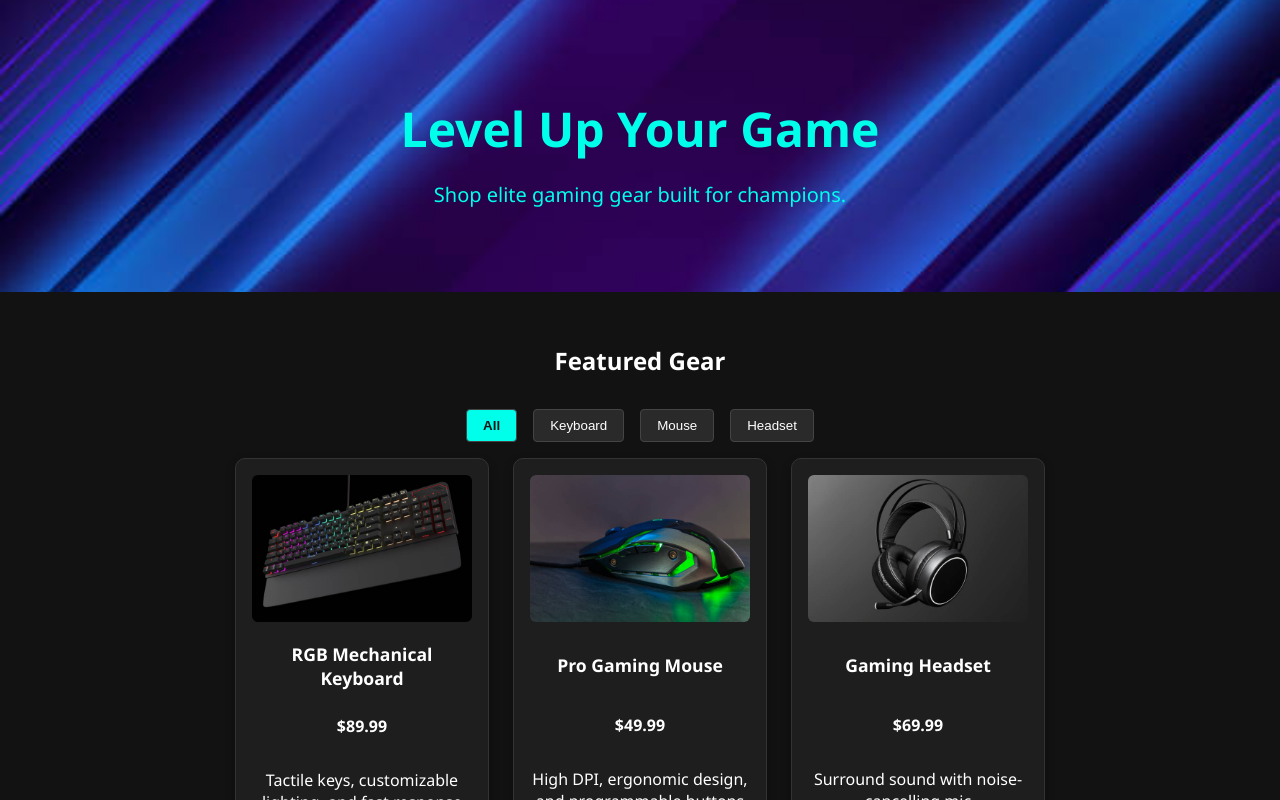
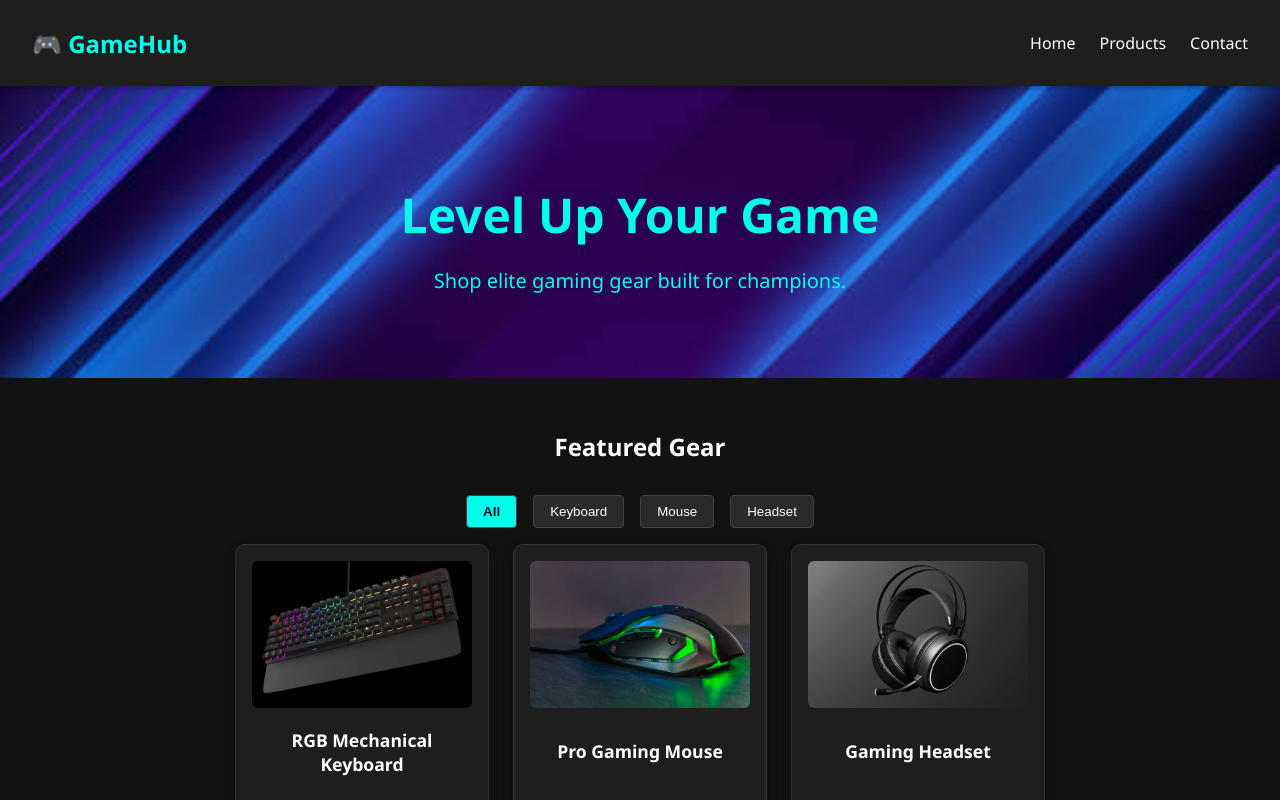
Before and after one commit to joshuadsmithdev/E-commerce-project, a React (Create React App) app in the folder ecom-product-app/: page / in a window 1280 px wide. Shown: the top 800 px of the page. Built offline with nearby package versions, Linux system fonts and the light colour scheme.

Commit message:
enhanced hover effects to products and installed react router dom

```diff
--- a/ecom-product-app/src/App.css
+++ b/ecom-product-app/src/App.css
@@ -61,3 +61,38 @@ footer {
   color: #121212;
   font-weight: bold;
 }
+.navbar {
+  background-color: #1e1e1e;
+  color: #fff;
+  display: flex;
+  justify-content: space-between;
+  align-items: center;
+  padding: 1rem 2rem;
+  position: sticky;
+  top: 0;
+  z-index: 1000;
+  box-shadow: 0 2px 5px rgba(0,0,0,0.3);
+}
+
+.logo {
+  font-size: 1.5rem;
+  font-weight: bold;
+  color: #00ffea;
+}
+
+.nav-links {
+  list-style: none;
+  display: flex;
+  gap: 1.5rem;
+}
+
+.nav-links li a {
+  color: #fff;
+  text-decoration: none;
+  font-weight: 500;
+  transition: color 0.2s;
+}
+
+.nav-links li a:hover {
+  color: #00ffea;
+}
--- a/ecom-product-app/src/App.js
+++ b/ecom-product-app/src/App.js
@@ -37,6 +37,15 @@ function App() {
 
   return (
     <div className="App">
+      <nav className="navbar">
+        <div className="logo">🎮 GameHub</div>
+        <ul className="nav-links">
+          <li><a href="#">Home</a></li>
+          <li><a href="#">Products</a></li>
+          <li><a href="#">Contact</a></li>
+        </ul>
+      </nav>
+
       <header className="hero"
               style={{ backgroundImage: "url('/images/gaming-banner.jpg')" }}
       >
--- a/ecom-product-app/src/components/ProductItem.css
+++ b/ecom-product-app/src/components/ProductItem.css
@@ -10,17 +10,24 @@
   display: flex;
     flex-direction: column;
     justify-content: space-between;
-  transition: transform 0.2s ease;
+  transition: transform 0.2s ease, box-shadow 0.2s ease;
+  cursor: pointer;
 }
 
 .product-item:hover {
   transform: scale(1.05);
+    box-shadow: 0 6px 16px rgba(0,255,234,0.4);
+    border-color: #00ffea;
 }
 
 .product-item img {
   width: 100%;
   border-radius: 6px;
   margin-bottom: 0.75rem;
+  transition: transform 0.2s ease;
+}
+.product-item img:hover {
+  transform: scale(1.05);
 }
 .product-item h2 {
   font-size: 1.1rem;
--- /dev/null
+++ b/package.json
@@ -0,0 +1,5 @@
+{
+  "dependencies": {
+    "react-router-dom": "^6.30.0"
+  }
+}
```
Also changed, not shown: 1 other file (tests, documents, lock files or other folders).
